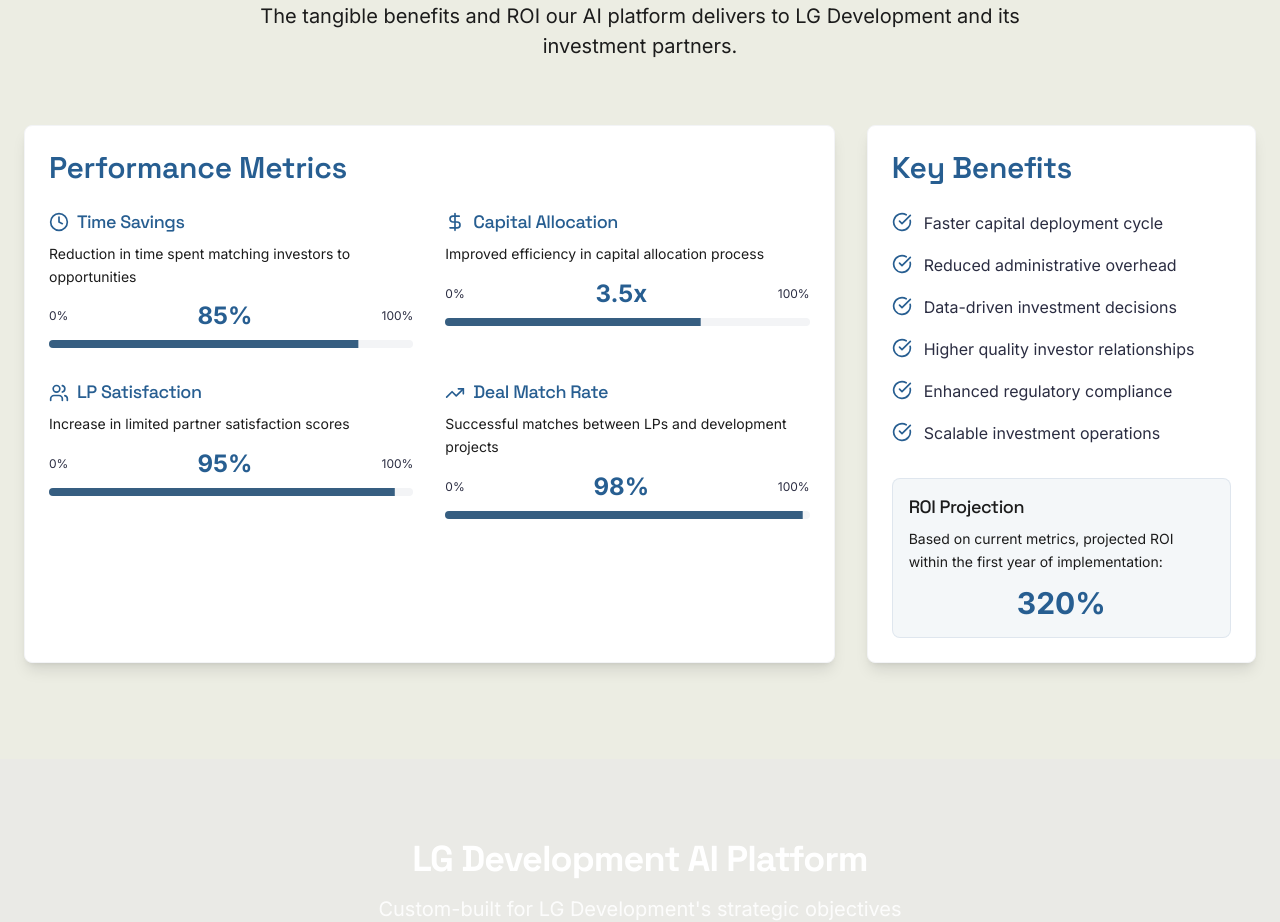
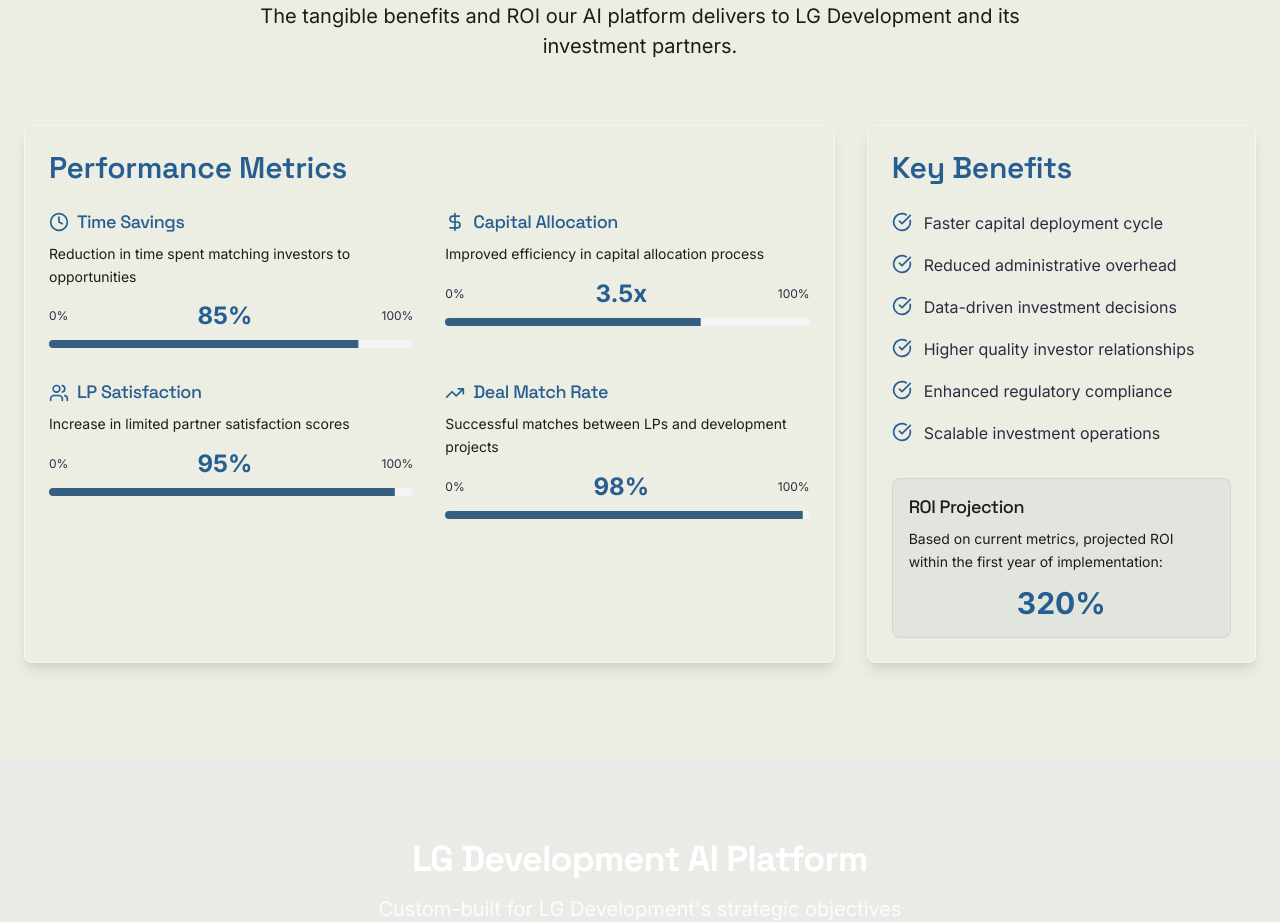
Before and after one commit to zerovacancy/capital-match, a React (Vite) app: page / in a window 1280 px wide. Shown: the part 6520-7442 px from the top of the page. Built offline with nearby package versions, Linux system fonts and the light colour scheme.

Commit message:
Fix: Value section background
Fixes the white background in the ValueSection component.

```diff
--- a/src/components/ValueSection.tsx
+++ b/src/components/ValueSection.tsx
@@ -55,7 +55,7 @@ const ValueSection = () => {
 
       <div className="grid grid-cols-1 lg:grid-cols-3 gap-8">
         <div className="lg:col-span-2">
-          <div className="bg-white rounded-lg shadow-lg border border-gray-100 p-6 h-full">
+          <div className="bg-footer rounded-lg shadow-lg border border-gray-100 p-6 h-full">
             <h3 className="h3 mb-6">Performance Metrics</h3>
 
             <div className="grid grid-cols-1 sm:grid-cols-2 gap-8">
@@ -79,7 +79,7 @@ const ValueSection = () => {
         </div>
 
         <div>
-          <div className="bg-white rounded-lg shadow-lg border border-gray-100 p-6 h-full">
+          <div className="bg-footer rounded-lg shadow-lg border border-gray-100 p-6 h-full">
             <h3 className="h3 mb-6">Key Benefits</h3>
 
             <ul className="space-y-4">
```
